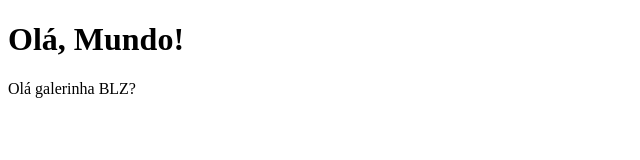
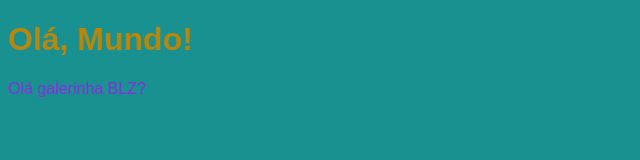
Before and after one commit to ferrazmurilo06/Curso-CapacitaBrasil, a plain HTML site: page Desenvolvimento Full-Stack_básico/index.html in a window 1280 px wide. Shown: the whole page, without its empty margins (0-640 px from the left). Drawn offline with Linux system fonts and the light colour scheme.

Commit message:
Aula introdutória de css.

```diff
--- a/Desenvolvimento Full-Stack_básico/index.html
+++ b/Desenvolvimento Full-Stack_básico/index.html
@@ -4,6 +4,7 @@
     <meta charset="UTF-8">
     <meta name="viewport" content="width=device-width, initial-scale=1.0">
     <title>Document</title>
+    <link rel="stylesheet" href="style.css">
 </head>
 <body>
 
--- /dev/null
+++ b/Desenvolvimento Full-Stack_básico/style.css
@@ -0,0 +1,12 @@
+body {
+    font-family: Arial, Helvetica, sans-serif;
+    background-color: rgb(26, 145, 145);
+}
+
+h1 {
+    color: darkgoldenrod;
+}
+
+p {
+    color: blueviolet;
+}
```
